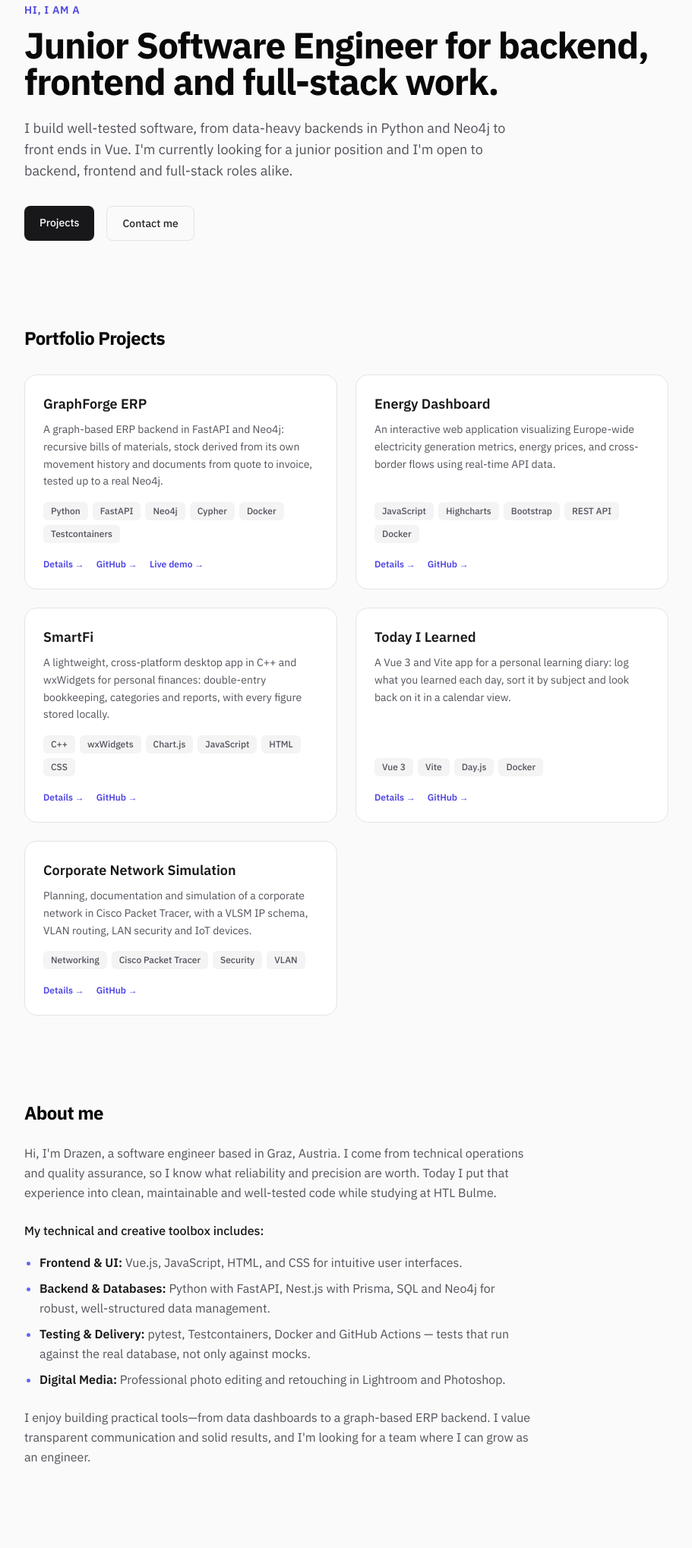
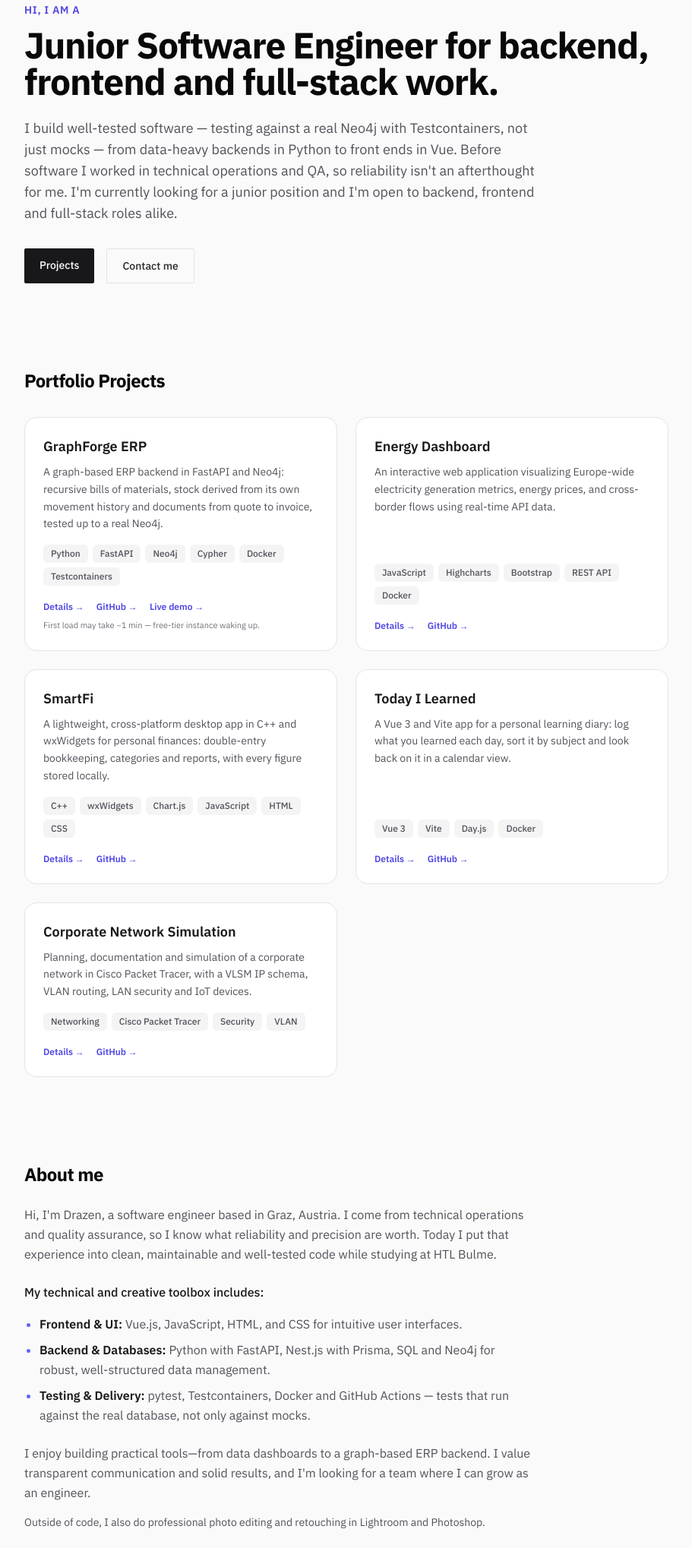
Before and after one commit to kiDra94/kidra94.github.io, an Astro site: page / in a window 1280 px wide. Shown: the part 142-2180 px from the top of the page at 76% size, without its empty margins (184-1095 px from the left). Built offline with nearby package versions, Linux system fonts and the light colour scheme; Astro itself is replaced by a stand-in of ours.

Commit message:
feat: update about text and pass liveNote to project cards

```diff
--- a/src/pages/index.astro
+++ b/src/pages/index.astro
@@ -6,6 +6,7 @@ import { getCollection } from "astro:content";
 const projects = await getCollection("projects");
 const sortedProjects = projects.sort((a, b) => a.data.order - b.data.order);
 const baseUrl = import.meta.env.BASE_URL === '/' ? '' : import.meta.env.BASE_URL.replace(/\/$/, '');
+const focusRing = "focus-visible:outline-none focus-visible:ring-2 focus-visible:ring-indigo-500 focus-visible:ring-offset-2 dark:focus-visible:ring-offset-zinc-950 rounded-sm";
 ---
 
 <Layout title="Drazen Plavsic | Software Engineer">
@@ -23,20 +24,23 @@ const baseUrl = import.meta.env.BASE_URL === '/' ? '' : import.meta.env.BASE_URL
     <p
       class="text-base md:text-lg text-zinc-600 dark:text-zinc-400 leading-relaxed max-w-2xl mb-8"
     >
-      I build well-tested software, from data-heavy backends in Python and
-      Neo4j to front ends in Vue. I'm currently looking for a junior position
-      and I'm open to backend, frontend and full-stack roles alike.
+      I build well-tested software — testing against a real Neo4j with
+      Testcontainers, not just mocks — from data-heavy backends in Python
+      to front ends in Vue. Before software I worked in technical operations
+      and QA, so reliability isn't an afterthought for me. I'm currently
+      looking for a junior position and I'm open to backend, frontend and
+      full-stack roles alike.
     </p>
     <div class="flex gap-4">
       <a
         href="#projects"
-        class="px-5 py-3 bg-zinc-900 text-white dark:bg-white dark:text-zinc-950 text-sm font-medium rounded-lg hover:bg-zinc-800 dark:hover:bg-zinc-100 transition-colors shadow-sm"
+        class={`px-5 py-3 bg-zinc-900 text-white dark:bg-white dark:text-zinc-950 text-sm font-medium rounded-lg hover:bg-zinc-800 dark:hover:bg-zinc-100 transition-colors shadow-sm ${focusRing}`}
       >
         Projects
       </a>
       <a
         href="#contact"
-        class="px-5 py-3 border border-zinc-200 dark:border-zinc-800 text-sm font-medium rounded-lg hover:bg-zinc-100 dark:hover:bg-zinc-900 transition-colors"
+        class={`px-5 py-3 border border-zinc-200 dark:border-zinc-800 text-sm font-medium rounded-lg hover:bg-zinc-100 dark:hover:bg-zinc-900 transition-colors ${focusRing}`}
       >
         Contact me
       </a>
@@ -58,6 +62,7 @@ const baseUrl = import.meta.env.BASE_URL === '/' ? '' : import.meta.env.BASE_URL
             tags={project.data.tags}
             githubUrl={project.data.githubUrl}
             liveUrl={project.data.liveUrl}
+            liveNote={project.data.liveNote}
             detailUrl={`${baseUrl}/projects/${project.id}/`}
           />
         ))
@@ -103,17 +108,17 @@ const baseUrl = import.meta.env.BASE_URL === '/' ? '' : import.meta.env.BASE_URL
           > pytest, Testcontainers, Docker and GitHub Actions — tests that run
           against the real database, not only against mocks.
         </li>
-        <li>
-          <strong class="font-semibold text-zinc-900 dark:text-zinc-100"
-            >Digital Media:</strong
-          > Professional photo editing and retouching in Lightroom and Photoshop.
-        </li>
       </ul>
 
       <p class="pt-2">
         I enjoy building practical tools—from data dashboards to a graph-based ERP
         backend. I value transparent communication and solid results, and I'm
         looking for a team where I can grow as an engineer.
+      </p>
+
+      <p class="text-sm">
+        Outside of code, I also do professional photo editing and retouching
+        in Lightroom and Photoshop.
       </p>
     </div>
   </section>
@@ -132,8 +137,7 @@ const baseUrl = import.meta.env.BASE_URL === '/' ? '' : import.meta.env.BASE_URL
     <div class="flex flex-wrap gap-3">
       <a
         href="mailto:contact@drazenplavsic.dev"
-        target="_blank"
-        class="px-4 py-3 bg-indigo-50 dark:bg-indigo-950/40 text-indigo-600 dark:text-indigo-400 font-medium text-sm rounded-lg hover:bg-indigo-100 dark:hover:bg-indigo-950/80 transition-colors"
+        class={`px-4 py-3 bg-indigo-50 dark:bg-indigo-950/40 text-indigo-600 dark:text-indigo-400 font-medium text-sm rounded-lg hover:bg-indigo-100 dark:hover:bg-indigo-950/80 transition-colors ${focusRing}`}
       >
         Email
       </a>
@@ -141,7 +145,7 @@ const baseUrl = import.meta.env.BASE_URL === '/' ? '' : import.meta.env.BASE_URL
         href="https://github.com/kiDra94"
         target="_blank"
         rel="noopener noreferrer"
-        class="px-4 py-3 border border-zinc-200 dark:border-zinc-800 font-medium text-sm rounded-lg hover:bg-zinc-100 dark:hover:bg-zinc-900 transition-colors text-zinc-700 dark:text-zinc-300"
+        class={`px-4 py-3 border border-zinc-200 dark:border-zinc-800 font-medium text-sm rounded-lg hover:bg-zinc-100 dark:hover:bg-zinc-900 transition-colors text-zinc-700 dark:text-zinc-300 ${focusRing}`}
       >
         GitHub
       </a>
@@ -149,7 +153,7 @@ const baseUrl = import.meta.env.BASE_URL === '/' ? '' : import.meta.env.BASE_URL
         href="https://www.linkedin.com/in/drazen-plavsic-036599389/"
         target="_blank"
         rel="noopener noreferrer"
-        class="px-4 py-3 border border-zinc-200 dark:border-zinc-800 font-medium text-sm rounded-lg hover:bg-zinc-100 dark:hover:bg-zinc-900 transition-colors text-zinc-700 dark:text-zinc-300"
+        class={`px-4 py-3 border border-zinc-200 dark:border-zinc-800 font-medium text-sm rounded-lg hover:bg-zinc-100 dark:hover:bg-zinc-900 transition-colors text-zinc-700 dark:text-zinc-300 ${focusRing}`}
       >
         LinkedIn
       </a>
```
